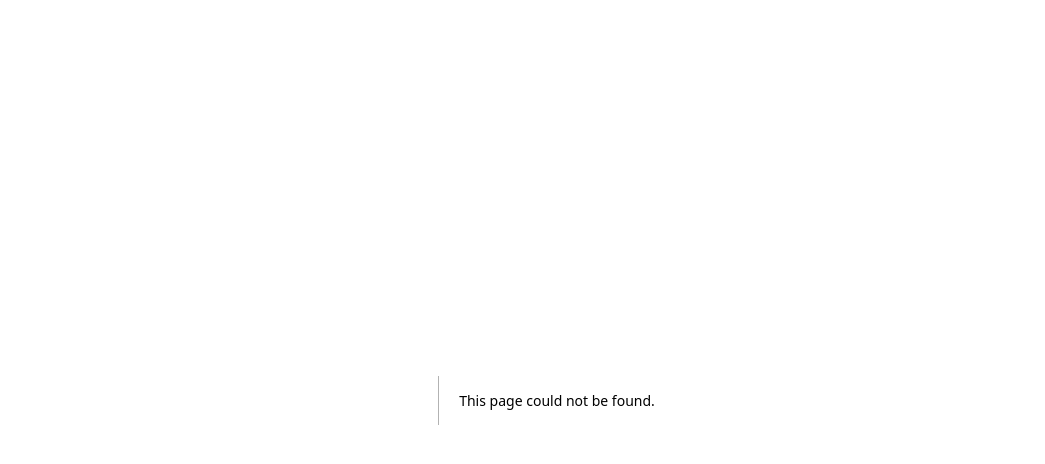
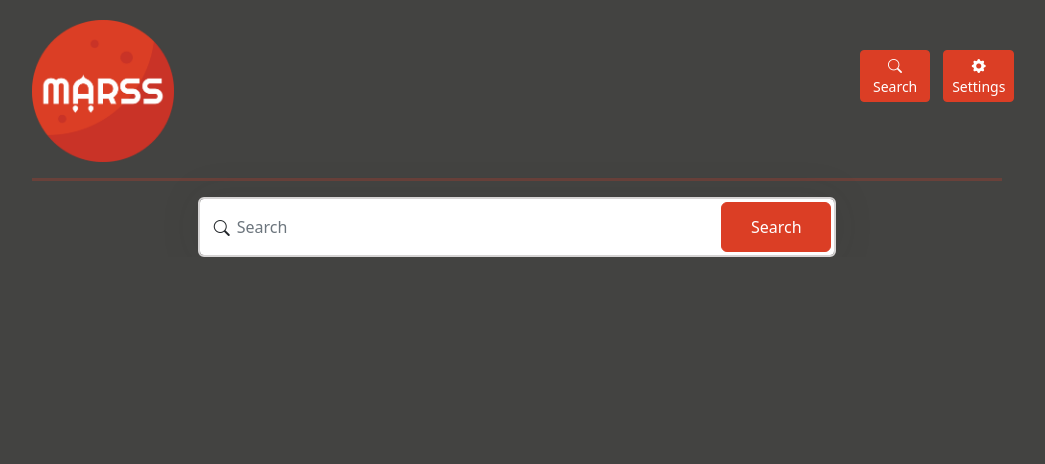
Before and after one commit to adamhrncir/marss, a Next.js app: page /search in a window 1280 px wide. Before the commit this address had no page. Shown: the top 464 px of the page, without its empty margins (123-1168 px from the left). Built offline with nearby package versions, Linux system fonts and the light colour scheme; a web font is replaced by a local one.

Commit message:
přidáno vyhledávací pole

```diff
--- a/app/globals.css
+++ b/app/globals.css
@@ -54,9 +54,57 @@ hr{
 
 }
 
-.settings, .search{
+.settings, .searchbutton{
   margin-top: 50px;
 }
+
 body {
   background-color: rgb(67, 67, 65);
 }
+
+
+
+
+ .search{
+ position: relative;
+ box-shadow: 0 0 40px rgba(51, 51, 51, .1);
+
+ }
+
+ .search input{
+
+  height: 60px;
+  text-indent: 25px;
+  border: 2px solid #d6d4d4;
+
+
+ }
+
+
+ .search input:focus{
+
+  box-shadow: none;
+  border: 2px solid rgb(219, 62, 37);
+
+
+ }
+
+ .search .bi-search{
+
+  position: absolute;
+  top: 19px;
+  left: 16px;
+
+ }
+
+
+ .search button{
+
+  position: absolute;
+  top: 5px;
+  right: 5px;
+  height: 50px;
+  width: 110px;
+  background: rgb(219, 62, 37);
+
+ }
--- /dev/null
+++ b/app/search/page.tsx
@@ -0,0 +1,80 @@
+import Image from 'next/image'
+import { Inter } from 'next/font/google'
+import Link from 'next/link'
+
+
+const inter = Inter({ subsets: ['latin'] })
+
+export default function Home() {
+  return (
+<>
+<div className='main'>
+
+
+  <div className="row">
+
+    <div className="col-sm-2">
+    <div className="logo">
+    <Image
+        src="/images/logo.png"
+        width={150}
+        height={150}
+        alt="logo"
+        layout="responsive"
+      />
+    </div>
+    </div>
+    <div className="col-sm-8">
+
+    </div>
+
+    <div className="col-sm-1">
+      <div className="searchbutton">
+      <Link href="/search">
+    <button type="button" className="btn btn-sm btn-outline-light">
+    <i className="bi bi-search"></i>
+    &nbsp;Search&nbsp;
+    </button>
+    </Link>
+        </div>
+    </div>
+
+
+    <div className="col-sm-1">
+      <div className="settings">
+      <Link href="/settings">
+    <button type="button" className="btn btn-sm btn-outline-light">
+    <i className="bi bi-gear-fill"></i>
+    Settings
+    </button>
+    </Link>
+        </div>
+    </div>
+
+  </div>
+
+
+
+<hr></hr>
+
+
+<div className="row height d-flex justify-content-center align-items-center">
+
+<div className="col-md-8">
+
+  <div className="search">
+  <i className="bi bi-search"></i>
+    <input type="text" className="form-control" placeholder="Search"/>
+    <button className="btn btn-primary">Search</button>
+  </div>
+
+</div>
+
+</div>
+
+
+
+</div>
+</>
+  )
+}
```
